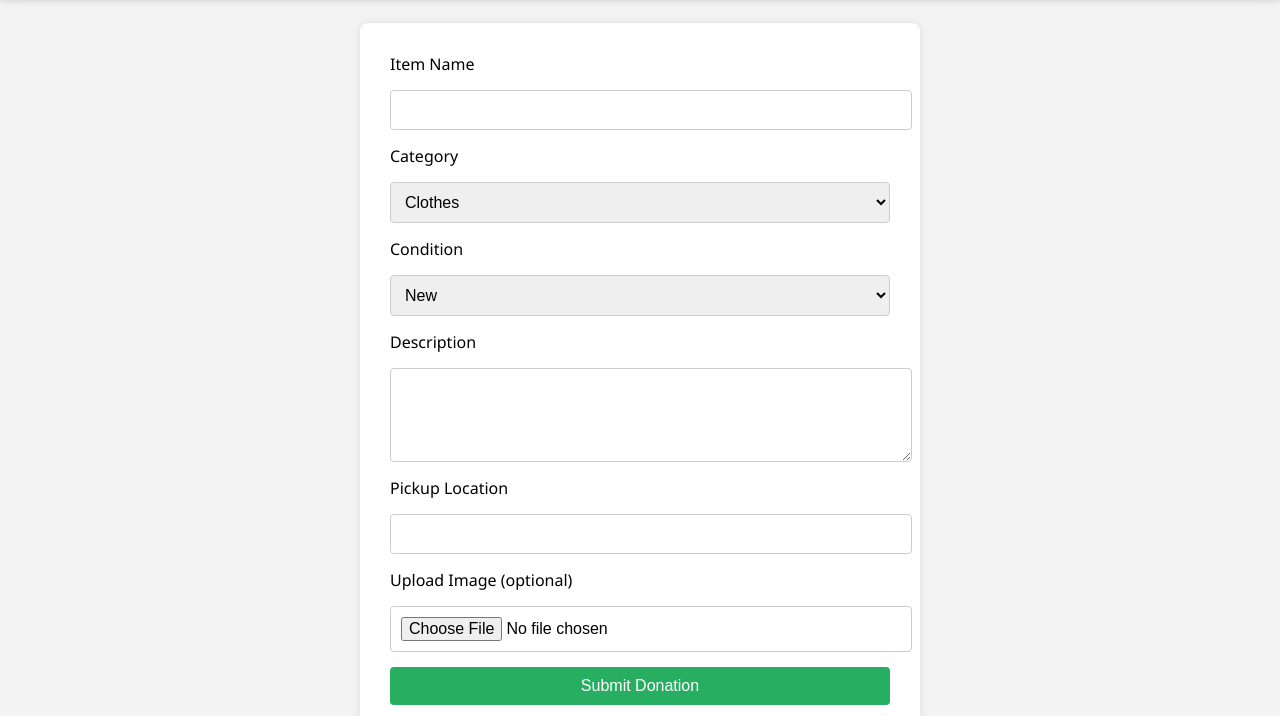
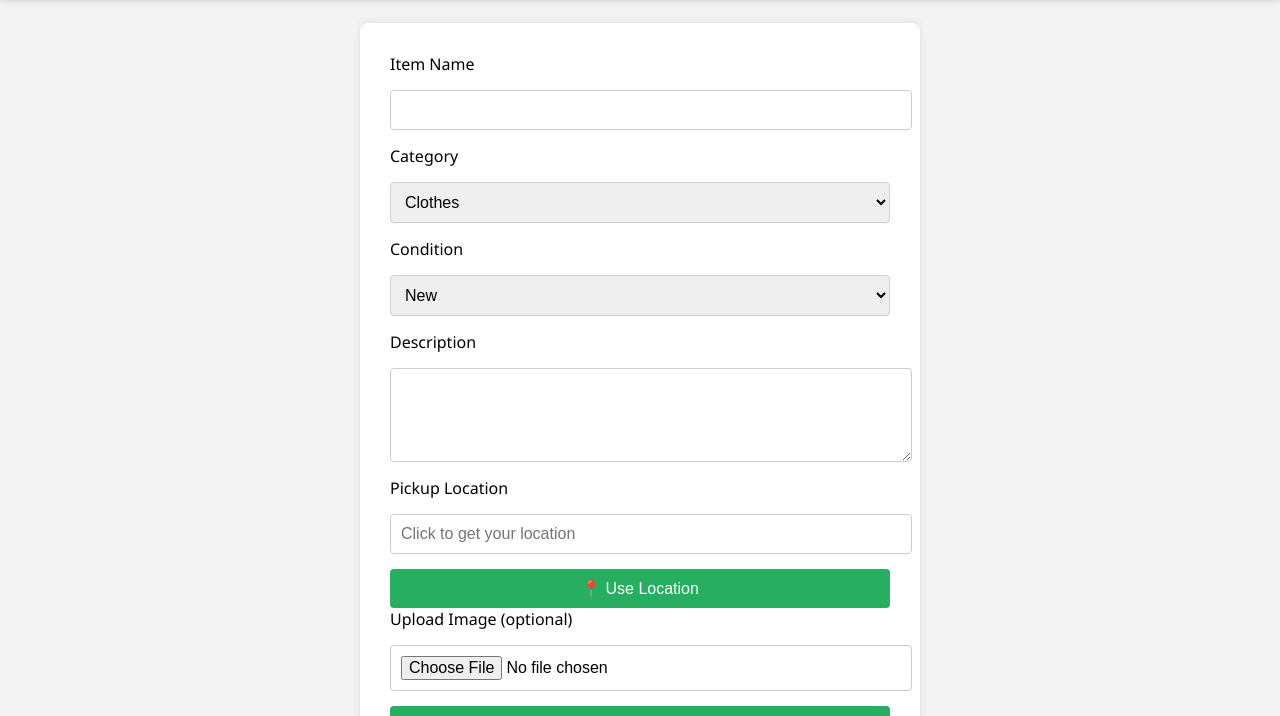
Before and after one commit to Saja330/donation-platform, a plain HTML site: page New_Donate.html in a window 1280 px wide. Shown: the part 77-793 px from the top of the page. Drawn offline with Linux system fonts and the light colour scheme.

Commit message:
Update New_Donate.html

```diff
--- a/New_Donate.html
+++ b/New_Donate.html
@@ -97,7 +97,8 @@
     <textarea id="description" name="description" rows="4" required></textarea>
 
     <label for="location">Pickup Location</label>
-    <input type="text" id="location" name="location" required>
+    <input type="text" id="location" name="location" required placeholder="Click to get your location">
+    <button type="button" onclick="getLocation()">📍 Use Location</button>
 
     <label for="image">Upload Image (optional)</label>
     <input type="file" id="image" name="image">
@@ -108,5 +109,29 @@
   <footer>
     <p>&copy; 2025 Used Items Donation Platform</p>
   </footer>
+
+  <script>
+    function getLocation() {
+      const locationInput = document.getElementById("location");
+
+      if (navigator.geolocation) {
+        navigator.geolocation.getCurrentPosition(
+          function (position) {
+            const lat = position.coords.latitude;
+            const lon = position.coords.longitude;
+
+            // يمكنك استخدام API مثل Google Maps لتحويل الإحداثيات إلى عنوان إن أردت
+            locationInput.value = `Latitude: ${lat}, Longitude: ${lon}`;
+          },
+          function (error) {
+            alert("Unable to retrieve your location. Please check your browser permissions.");
+          }
+        );
+      } else {
+        alert("Geolocation is not supported by this browser.");
+      }
+    }
+  </script>
+
 </body>
 </html>
```
